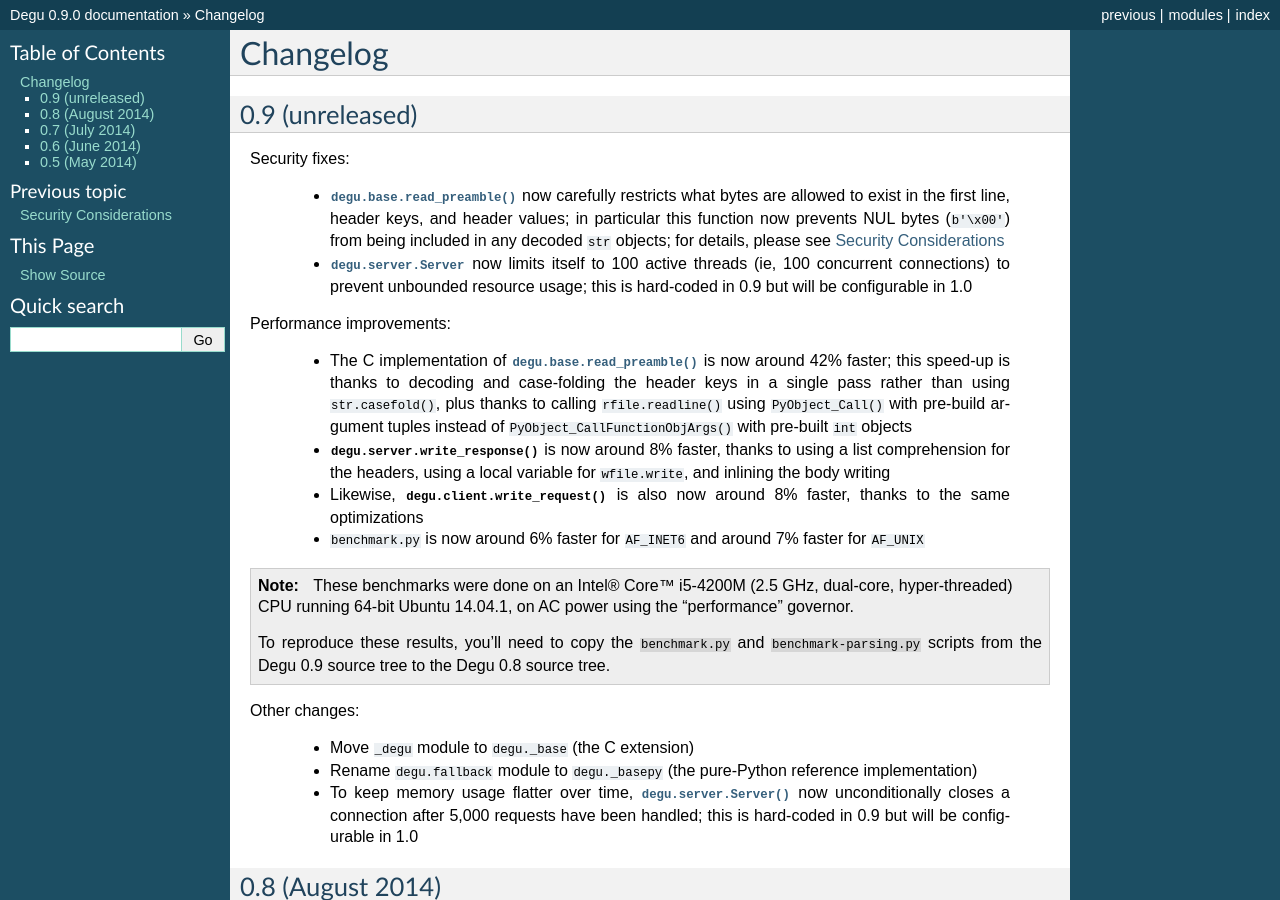
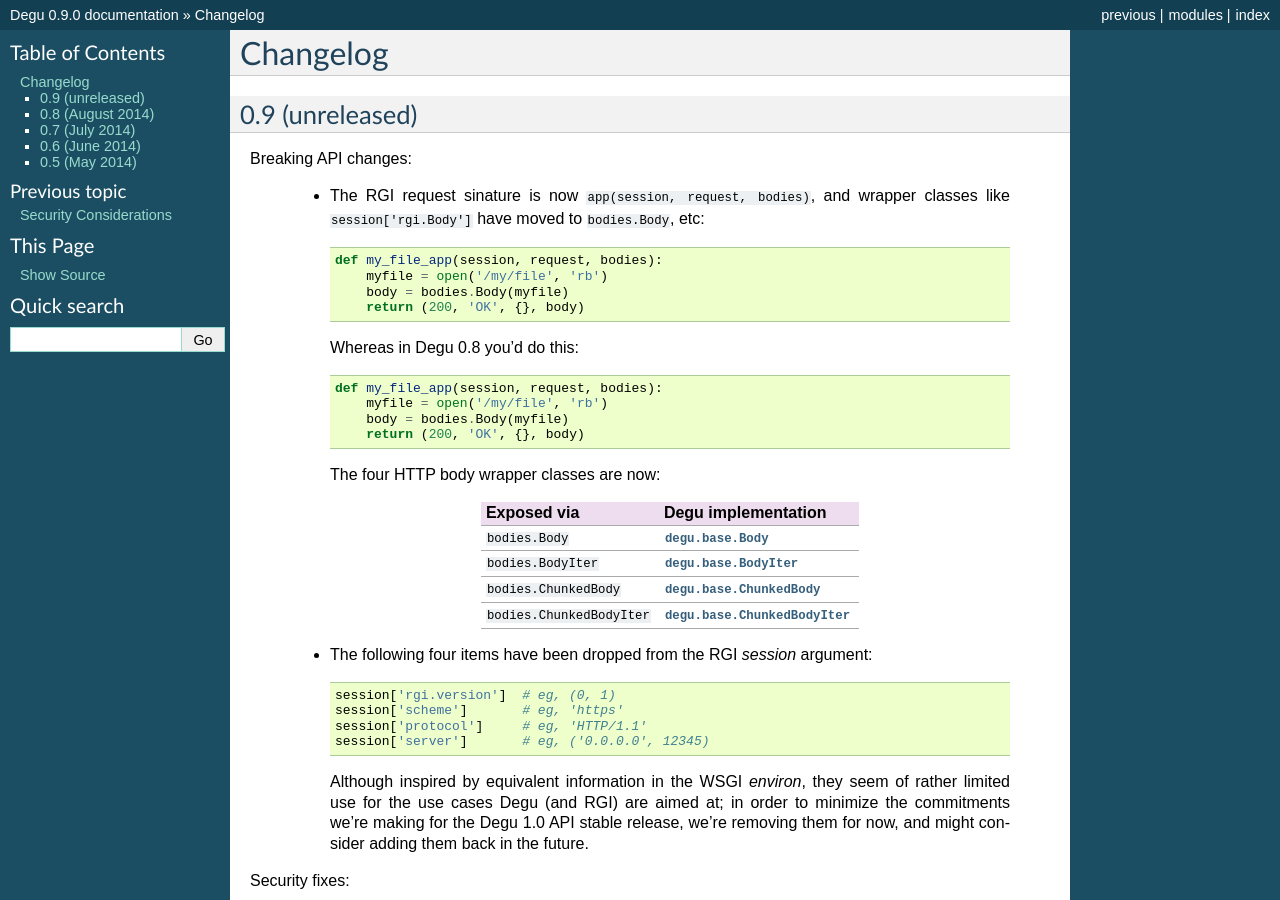
Before and after one commit to json420/degu, a Sphinx documentation site: the page built from doc/changelog.rst, in a window 1280 px wide and 900 px high. Built offline with Sphinx 7.4.7, drawn with Linux system fonts in a browser that asks for light colours.

Commit message:
update changelog.rst

```diff
--- a/doc/changelog.rst
+++ b/doc/changelog.rst
@@ -4,6 +4,49 @@
 
 0.9 (unreleased)
 ----------------
+
+Breaking API changes:
+
+    *   The RGI request sinature is now ``app(session, request, bodies)``, and
+        wrapper classes like ``session['rgi.Body']`` have moved to
+        ``bodies.Body``, etc::
+
+            def my_file_app(session, request, bodies):
+                myfile = open('/my/file', 'rb')
+                body = bodies.Body(myfile)
+                return (200, 'OK', {}, body)
+
+        Whereas in Degu 0.8 you'd do this::
+
+            def my_file_app(session, request, bodies):
+                myfile = open('/my/file', 'rb')
+                body = bodies.Body(myfile)
+                return (200, 'OK', {}, body)
+
+        The four HTTP body wrapper classes are now:
+
+            ==========================  ==================================
+            Exposed via                 Degu implementation
+            ==========================  ==================================
+            ``bodies.Body``             :class:`degu.base.Body`
+            ``bodies.BodyIter``         :class:`degu.base.BodyIter`
+            ``bodies.ChunkedBody``      :class:`degu.base.ChunkedBody`
+            ``bodies.ChunkedBodyIter``  :class:`degu.base.ChunkedBodyIter`
+            ==========================  ==================================
+
+    *   The following four items have been dropped from the RGI *session*
+        argument::
+
+            session['rgi.version']  # eg, (0, 1)
+            session['scheme']       # eg, 'https'
+            session['protocol']     # eg, 'HTTP/1.1'
+            session['server']       # eg, ('0.0.0.0', 12345)
+
+        Although inspired by equivalent information in the WSGI *environ*, they
+        seem of rather limited use for the use cases Degu (and RGI) are aimed
+        at; in order to minimize the commitments we're making for the Degu 1.0
+        API stable release, we're removing them for now, and might consider
+        adding them back in the future.
 
 Security fixes:
 
```
